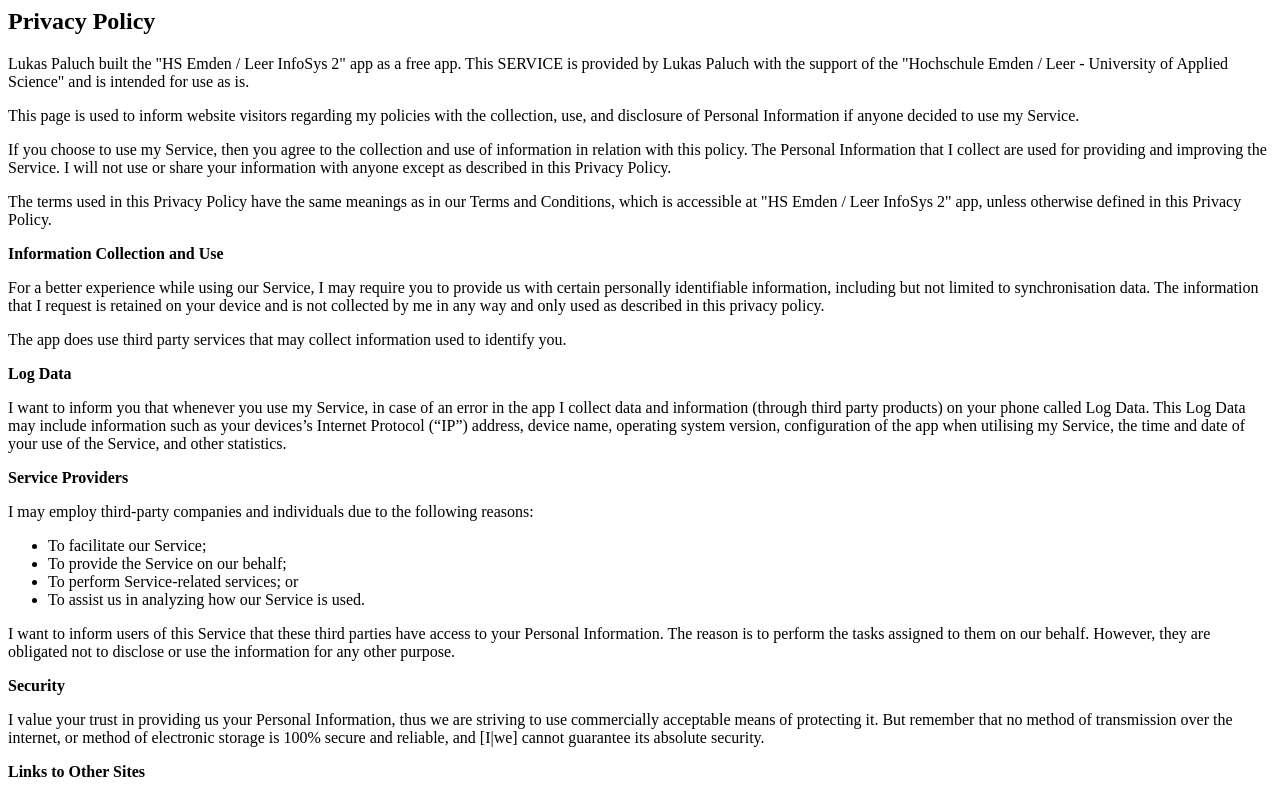
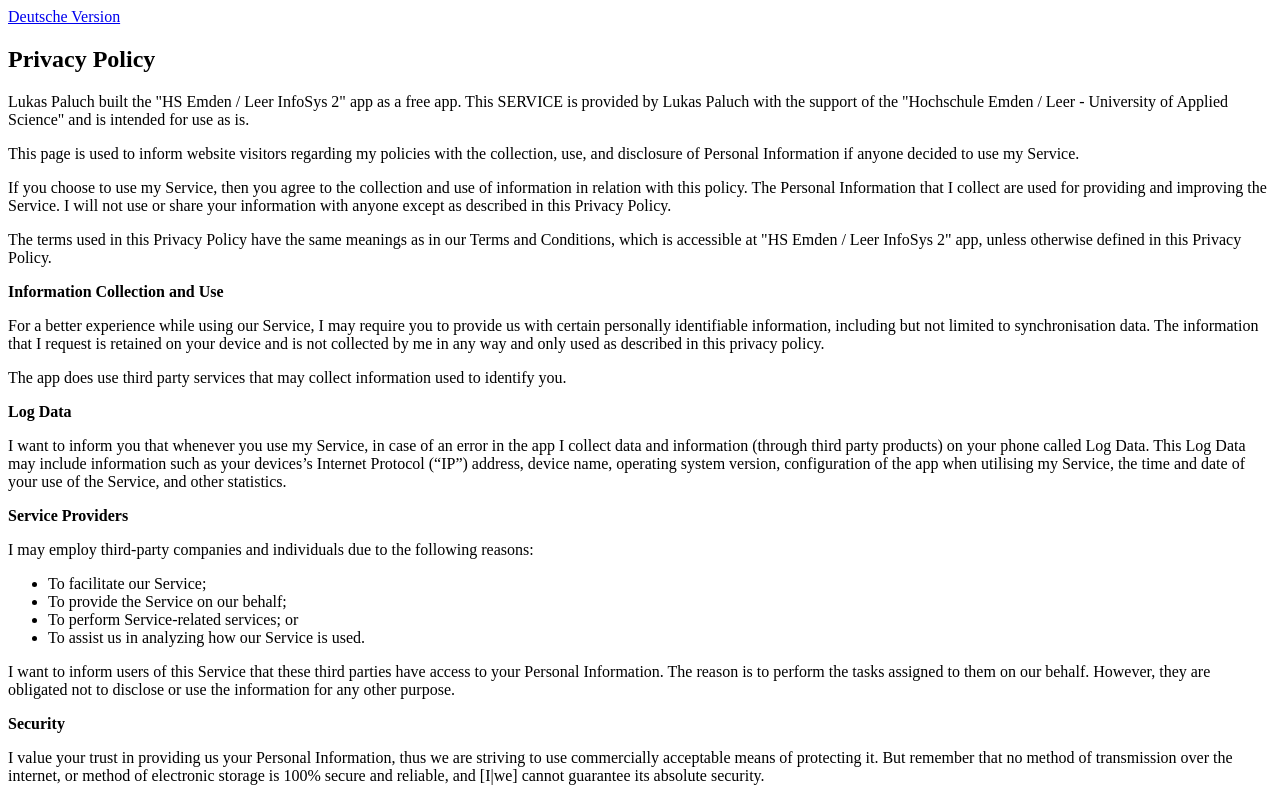
Before and after one commit to fluktuid/site_infosys-app-android, a plain HTML site: page index.html in a window 1280 px wide. Shown: the top 794 px of the page. Drawn offline with Linux system fonts and the light colour scheme.

Commit message:
Update index.html

```diff
--- a/index.html
+++ b/index.html
@@ -1,5 +1,6 @@
 <html>
 <body>
+<a href=https://fluktuid.github.io/site_infosys-app-android/index_ger.html>Deutsche Version</a>
 <h2>Privacy Policy</h2>
 <p>Lukas Paluch built the "HS Emden / Leer InfoSys 2" app as a free app. This SERVICE is provided by Lukas Paluch with the support of the "Hochschule Emden / Leer - University of Applied Science" and is intended
     for use as is.</p>
```
